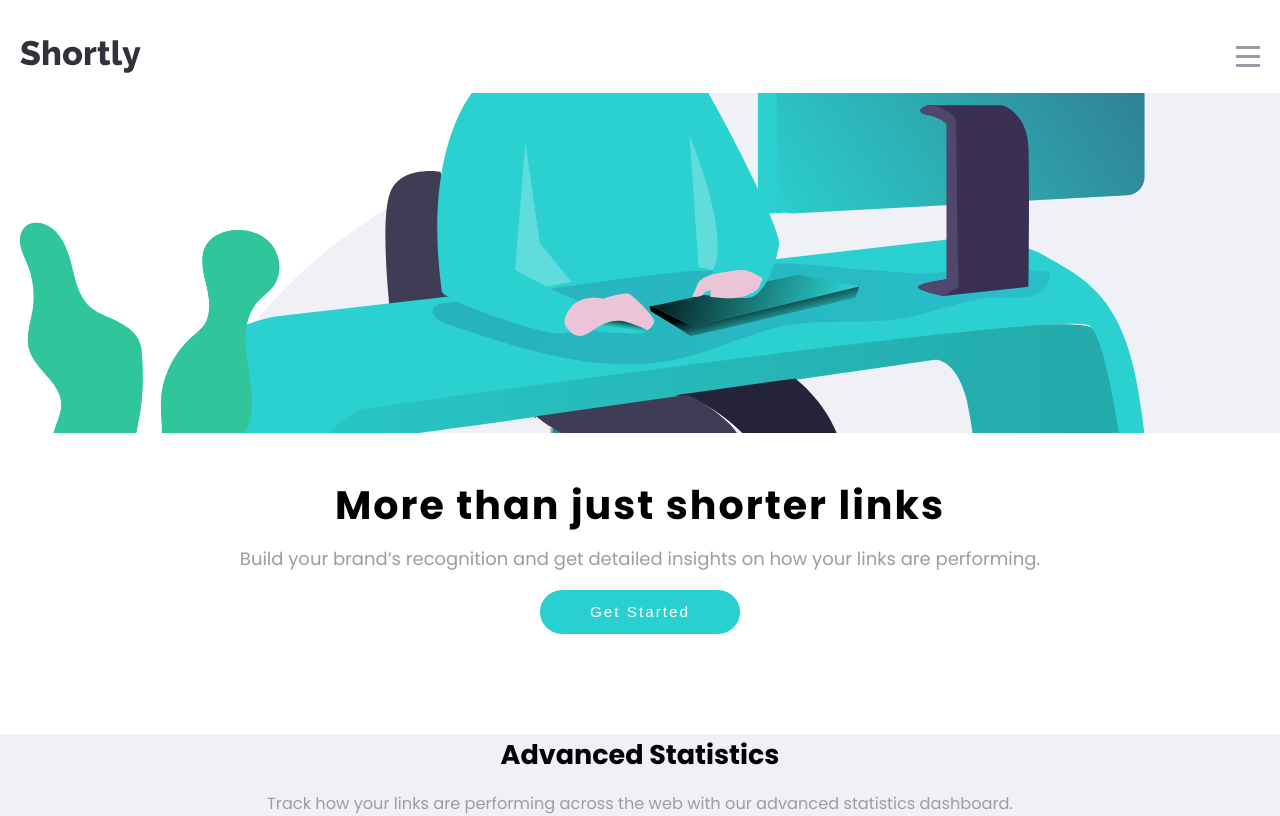
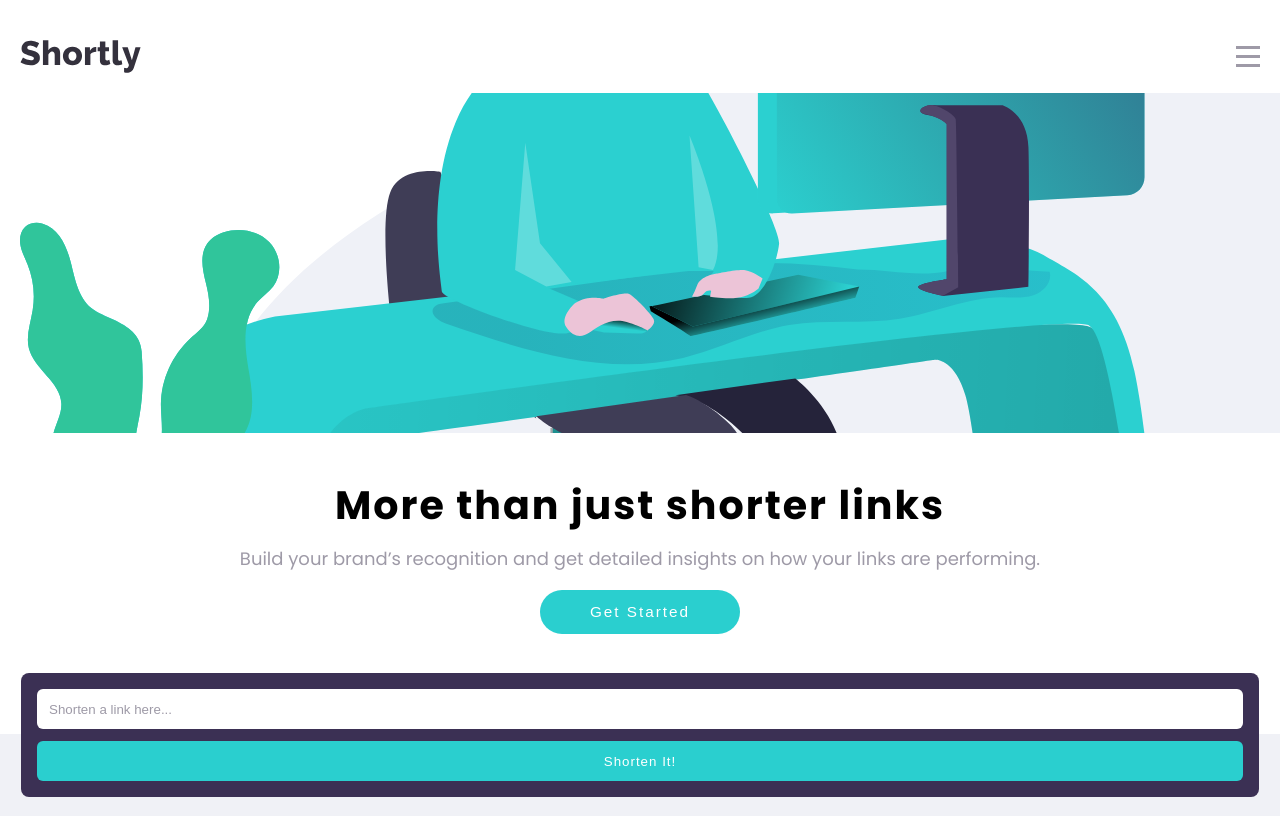
Before and after one commit to bmhan319/URL-Shortening, a React (Create React App) app: page / in a window 1280 px wide. Shown: the top 816 px of the page. Built offline with nearby package versions, Linux system fonts and the light colour scheme.

Commit message:
added in stats section and form fields

```diff
--- a/src/App.js
+++ b/src/App.js
@@ -8,6 +8,8 @@ import './css/header.css'
 import './css/intro-section.css'
 import './css/mobile-menu.css'
 import './css/stats-section.css'
+import './css/form.css'
+import './css/bitly.css'
 import './css/boost-section.css'
 import './css/footer.css'
 
@@ -27,12 +29,29 @@ class App extends Component {
     }
   }
 
+  submitLink = (e) => {
+    e.preventDefault()
+    const link = document.getElementById("inputText").value
+    const prefix = /http:\/\//gi
+    const prefixes = /https:\/\//gi
+
+    console.log(link)
+    let result = link.match(prefix)
+    let results = link.match(prefixes)
+
+    if (result || results) {
+      console.log('true')
+    } else {
+      console.log('false')
+    }
+  }
+
   render() {
     return (
       <div className="App">
         <Header menu={this.menu} />
         <IntroSection />
-        <StatsSection />
+        <StatsSection submitLink={this.submitLink}/>
         <BoostSection />
         <Footer />
       </div>
--- /dev/null
+++ b/src/components/BitlyContainer.js
@@ -0,0 +1,9 @@
+import React from 'react'
+
+export default function BitlyContainer() {
+  return (
+    <div className="bitlyContainer">
+
+    </div>
+  )
+}
--- /dev/null
+++ b/src/components/Form.js
@@ -0,0 +1,10 @@
+import React from 'react'
+
+export default function Form(props) {
+  return (
+    <form className="shorten-container" onSubmit={props.submitLink}>
+      <input id="inputText" className="input input-text" type="text" placeholder="Shorten a link here..." />
+      <input className="input input-submit" type="submit" value="Shorten It!" />
+    </form>
+  )
+}
--- a/src/components/StatsSection.js
+++ b/src/components/StatsSection.js
@@ -1,9 +1,14 @@
 import React from 'react'
+import Form from './Form'
+import BitlyContainer from './BitlyContainer'
 
-export default function StatsSection() {
+export default function StatsSection(props) {
   return (
     <section className="sec2">
+      <Form  submitLink={props.submitLink} />
+      <BitlyContainer />
 
+      <div className="bitlyContainer"></div>
 
       <div className="stats-text-container">
         <h2 className="stats-title">Advanced Statistics</h2>
--- /dev/null
+++ b/src/css/form.css
@@ -0,0 +1,35 @@
+.shorten-container {
+  width: 100%;
+  height: 124px;
+  background-color: var(--DarkViolet);
+  display: flex;
+  flex-direction: column;
+  align-items: center;
+  justify-content: center;
+  padding: 16px;
+  position: relative;
+  top: -62px;
+  border-radius: 8px;
+}
+
+.input {
+  height: 40px;
+  width: 100%;
+  border: 0;
+  border-radius: 6px;
+}
+
+.input-text {
+  margin-bottom: 12px;
+  padding-left: 12px;
+}
+
+.input-text::placeholder {
+  color: var(--GrayViolet);
+}
+
+.input-submit {
+  background-color: var(--Cyan);
+  color: #fff;
+  letter-spacing: 1px;
+}
--- a/src/css/stats-section.css
+++ b/src/css/stats-section.css
@@ -4,42 +4,6 @@
   position: relative;
   background-color: var(--LightViolet);
   border: 1px solid var(--LightViolet);
-}
-
-.shorten-container {
-  width: 100%;
-  height: 124px;
-  background-color: var(--DarkViolet);
-  display: flex;
-  flex-direction: column;
-  align-items: center;
-  justify-content: center;
-  padding: 16px;
-  position: relative;
-  top: -62px;
-  border-radius: 8px;
-}
-
-.input {
-  height: 40px;
-  width: 100%;
-  border: 0;
-  border-radius: 6px;
-}
-
-.input-text {
-  margin-bottom: 12px;
-  padding-left: 12px;
-}
-
-.input-text::placeholder {
-  color: var(--GrayViolet);
-}
-
-.input-submit {
-  background-color: var(--Cyan);
-  color: #fff;
-  letter-spacing: 1px;
 }
 
 .stats-text-container {
```
Also changed, not shown: src/css/bitly.css (added).
